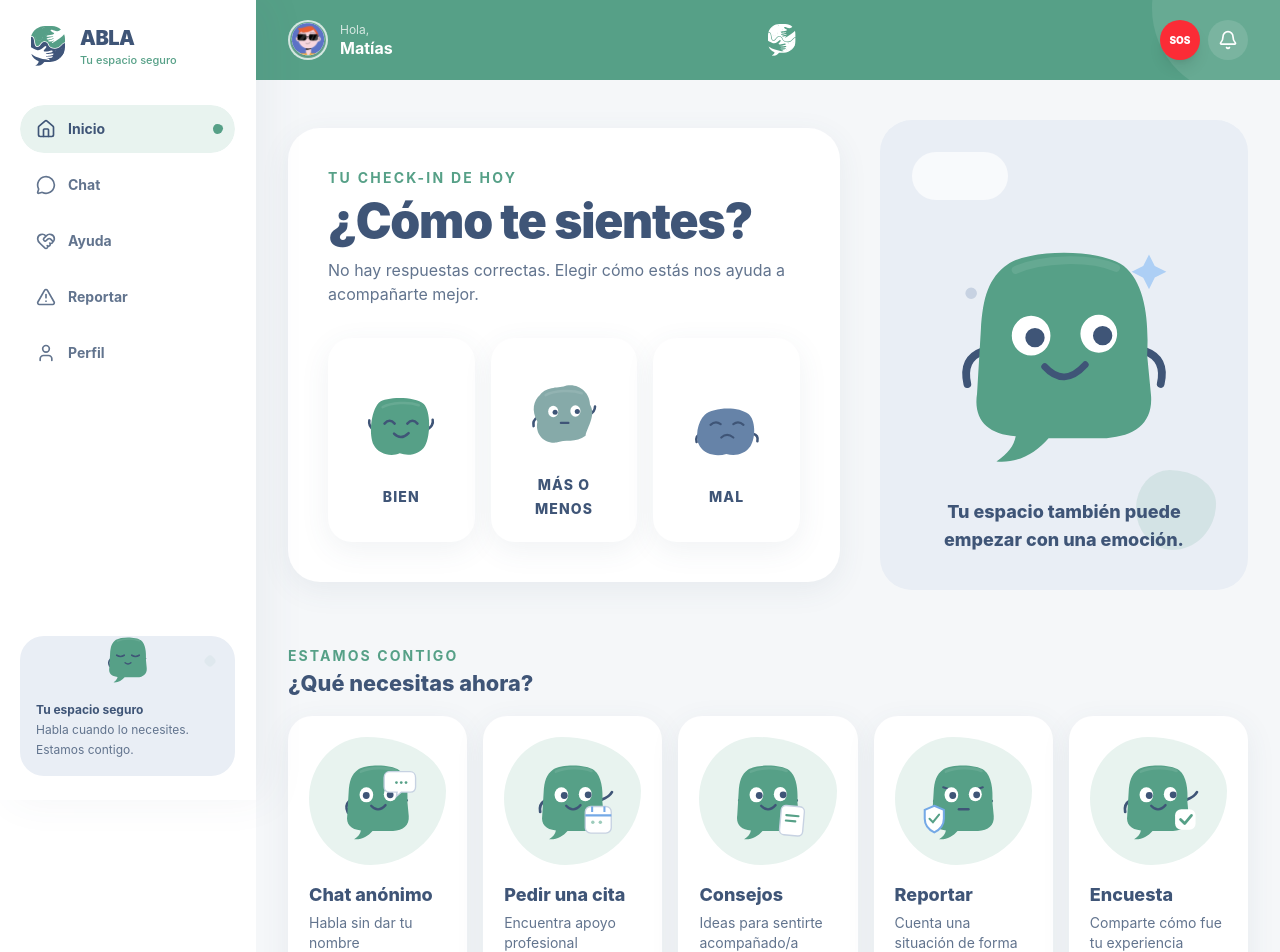
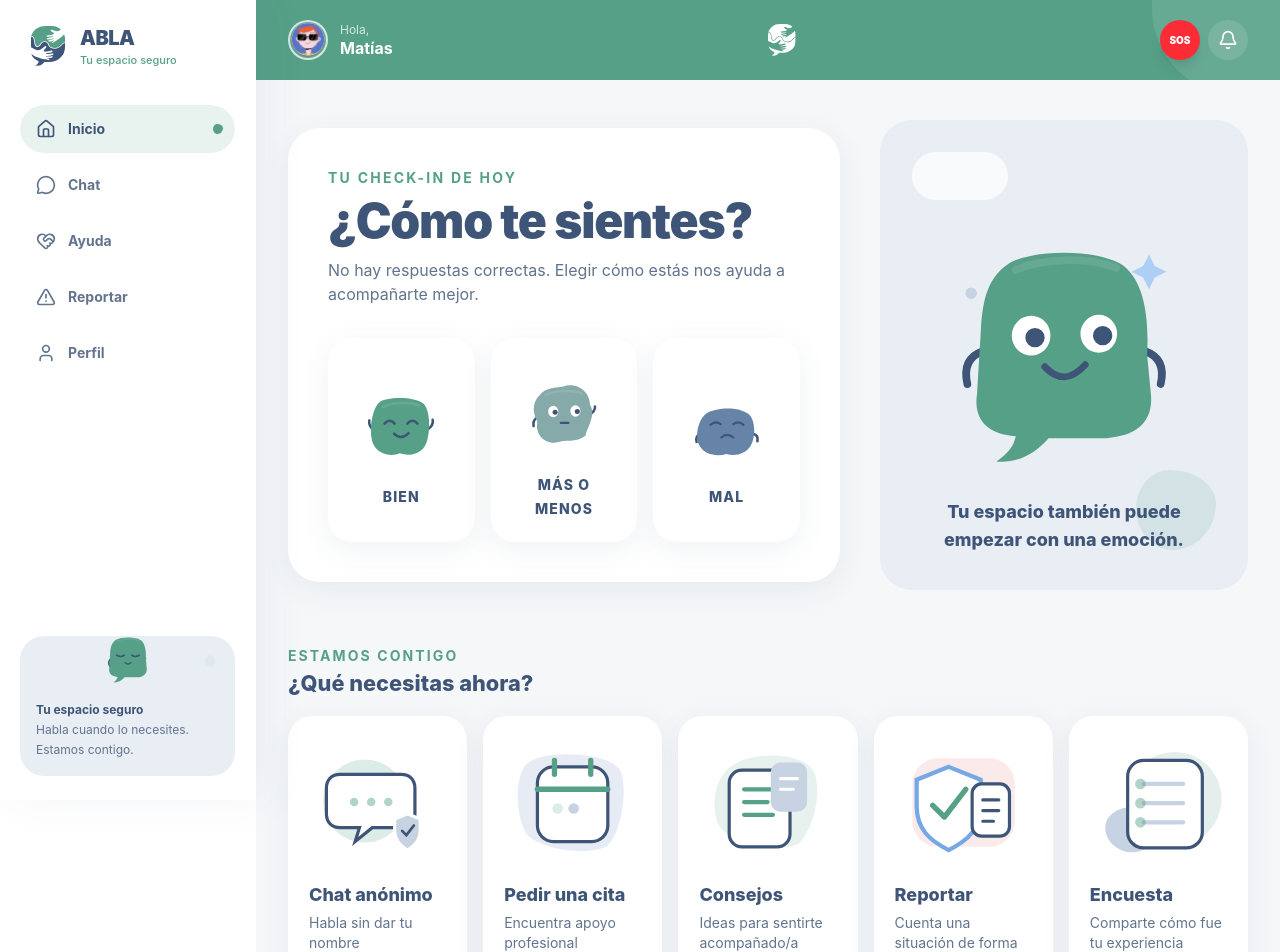
Before and after one commit to leandrodesignux-ux/ABLA-APP, a React (Vite) app: page /home in a window 1280 px wide. Shown: the top 952 px of the page. Built offline with nearby package versions, Linux system fonts and the light colour scheme.

Commit message:
feat: replace home companions with expressive action icons

```diff
--- a/src/components/IllustratedActionCard.jsx
+++ b/src/components/IllustratedActionCard.jsx
@@ -11,7 +11,7 @@ export default function IllustratedActionCard({ to, title, description, scene, c
         to={to}
         className="group flex h-full min-h-40 items-center gap-4 overflow-hidden rounded-abla-card border border-white/70 bg-white p-5 shadow-abla-card transition-shadow hover:shadow-abla-float focus-visible:outline-none focus-visible:ring-3 focus-visible:ring-abla-green/30 md:flex-col md:items-start"
       >
-        <motion.div variants={{ idle: { scale: 1 }, hover: { scale: reducedMotion ? 1 : 1.015 }, tap: motionIfAllowed(reducedMotion, ablaMotion.press) }} className="relative grid h-24 w-24 shrink-0 place-items-center overflow-hidden rounded-abla-blob bg-abla-green-soft md:h-32 md:w-full">
+        <motion.div variants={{ idle: { scale: 1 }, hover: { scale: reducedMotion ? 1 : 1.015 }, tap: motionIfAllowed(reducedMotion, ablaMotion.press) }} className="relative grid h-24 w-24 shrink-0 place-items-center md:h-32 md:w-full">
           {scene || <AblaCompanion mood="happy" pose="supporting" size="md" />}
         </motion.div>
         <div>
--- /dev/null
+++ b/src/components/actions/ActionIllustration.jsx
@@ -0,0 +1,68 @@
+import { motion, useReducedMotion } from 'framer-motion'
+
+const ink = '#3F5577'
+const green = '#56A087'
+const greenSoft = '#DCECE7'
+const blueSoft = '#C7D2E2'
+
+const calm = (reducedMotion, hover, tap = { scale: .97 }) => ({ idle: {}, hover: reducedMotion ? {} : hover, tap: reducedMotion ? {} : tap })
+
+function ChatIllustration({ reducedMotion }) {
+  return <>
+    <circle cx="48" cy="60" r="39" fill={greenSoft} />
+    <motion.g variants={calm(reducedMotion, { y: -4, scale: 1.025 })} style={{ transformOrigin: '54px 55px' }}>
+      <path d="M25 35h57c8 0 13 5 13 13v24c0 8-5 13-13 13H55L39 98l4-13H25c-8 0-13-5-13-13V48c0-8 5-13 13-13Z" fill="white" stroke={ink} strokeWidth="3" />
+      <motion.g variants={{ idle: { opacity: .45 }, hover: { opacity: 1 } }} fill={green}><circle cx="38" cy="61" r="4" /><circle cx="54" cy="61" r="4" /><circle cx="70" cy="61" r="4" /></motion.g>
+    </motion.g>
+    <g transform="translate(75 71)"><path d="M13 1 25 6v11c0 9-5 14-12 18C6 31 1 26 1 17V6L13 1Z" fill={blueSoft} stroke="white" strokeWidth="3" /><path d="m8 17 4 4 7-9" fill="none" stroke={ink} strokeWidth="2.5" strokeLinecap="round" /></g>
+  </>
+}
+
+function AppointmentIllustration({ reducedMotion }) {
+  return <>
+    <path d="M16 26C29 12 88 13 103 29C113 41 107 92 91 103C73 112 28 105 17 91C7 76 5 40 16 26Z" fill="#E7ECF4" />
+    <motion.g variants={calm(reducedMotion, { scale: 1.045, y: -3 })} style={{ transformOrigin: '60px 63px' }}>
+      <rect x="27" y="28" width="66" height="70" rx="15" fill="white" stroke={ink} strokeWidth="3" />
+      <path d="M27 49h66M43 22v13M77 22v13" stroke={green} strokeWidth="5" strokeLinecap="round" />
+      <circle cx="46" cy="67" r="5" fill={greenSoft} /><circle cx="61" cy="67" r="5" fill={blueSoft} />
+      <motion.path variants={{ idle: { pathLength: 0, opacity: 0 }, hover: { pathLength: 1, opacity: 1 } }} d="m70 81 5 5 10-13" fill="none" stroke={green} strokeWidth="4" strokeLinecap="round" strokeLinejoin="round" />
+    </motion.g>
+  </>
+}
+
+function AdviceIllustration({ reducedMotion }) {
+  return <>
+    <path d="M20 33C31 16 83 10 101 29C112 42 106 83 89 100C72 109 27 101 15 84C7 70 9 46 20 33Z" fill="#E7F1EE" />
+    <motion.g variants={calm(reducedMotion, { rotate: -4, y: -2 })} style={{ transformOrigin: '48px 62px' }}><rect x="24" y="31" width="57" height="72" rx="12" fill="white" stroke={ink} strokeWidth="3" /><path d="M38 49h29M38 61h22M38 73h27" stroke={green} strokeWidth="4" strokeLinecap="round" /></motion.g>
+    <motion.g variants={calm(reducedMotion, { rotate: 5, x: 3 })} style={{ transformOrigin: '78px 58px' }}><rect x="63" y="24" width="34" height="46" rx="9" fill={blueSoft} /><path d="M72 39h16M72 49h12" stroke="white" strokeWidth="3" strokeLinecap="round" /></motion.g>
+  </>
+}
+
+function ReportIllustration({ reducedMotion }) {
+  return <>
+    <rect x="12" y="20" width="96" height="83" rx="24" fill="#FBEAEA" />
+    <motion.g variants={calm(reducedMotion, { y: -4 })}>
+      <path d="M46 28 76 40v25c0 21-12 32-30 41C28 97 16 86 16 65V40l30-12Z" fill="white" stroke="#75A9E6" strokeWidth="4" />
+      <path d="m31 64 11 11 20-26" fill="none" stroke={green} strokeWidth="5" strokeLinecap="round" strokeLinejoin="round" />
+    </motion.g>
+    <motion.g variants={calm(reducedMotion, { x: 3, rotate: 2 })} style={{ transformOrigin: '84px 68px' }}><rect x="68" y="44" width="35" height="49" rx="9" fill="white" stroke={ink} strokeWidth="3" /><path d="M78 59h15M78 69h15M78 79h10" stroke={ink} strokeWidth="3" strokeLinecap="round" /></motion.g>
+  </>
+}
+
+function SurveyIllustration({ reducedMotion }) {
+  return <>
+    <circle cx="75" cy="58" r="44" fill="#E3EEED" /><path d="M12 77C21 63 43 62 54 75C63 87 55 106 38 108C21 110 4 93 12 77Z" fill={blueSoft} />
+    <motion.g variants={calm(reducedMotion, { y: -3, rotate: 1.5 })} style={{ transformOrigin: '68px 61px' }}><rect x="31" y="22" width="70" height="82" rx="15" fill="white" stroke={ink} strokeWidth="3" /><path d="M46 44h37M46 62h37M46 80h37" stroke={blueSoft} strokeWidth="4" strokeLinecap="round" /><motion.g variants={{ idle: { opacity: .45 }, hover: { opacity: 1 }, tap: { opacity: 1 } }} fill={green}><circle cx="43" cy="44" r="5" /><circle cx="43" cy="62" r="5" /><circle cx="43" cy="80" r="5" /></motion.g><motion.path variants={{ idle: { opacity: 0 }, hover: { opacity: 1 } }} d="m78 91 5 5 10-13" fill="none" stroke={green} strokeWidth="4" strokeLinecap="round" /></motion.g>
+  </>
+}
+
+export default function ActionIllustration({ type = 'chat', className = '' }) {
+  const reducedMotion = useReducedMotion()
+  return <svg viewBox="0 0 120 120" className={className} aria-hidden="true">
+    {type === 'chat' && <ChatIllustration reducedMotion={reducedMotion} />}
+    {type === 'appointment' && <AppointmentIllustration reducedMotion={reducedMotion} />}
+    {type === 'advice' && <AdviceIllustration reducedMotion={reducedMotion} />}
+    {type === 'report' && <ReportIllustration reducedMotion={reducedMotion} />}
+    {type === 'survey' && <SurveyIllustration reducedMotion={reducedMotion} />}
+  </svg>
+}
--- a/src/pages/Home.jsx
+++ b/src/pages/Home.jsx
@@ -7,6 +7,7 @@ import PageTransition from '../components/PageTransition.jsx'
 import SvgImage from '../components/SvgImage.jsx'
 import AblaCompanion from '../components/companion/AblaCompanion.jsx'
 import MoodShape from '../components/mood/MoodShape.jsx'
+import ActionIllustration from '../components/actions/ActionIllustration.jsx'
 import { useAppContext } from '../context/AppContext.jsx'
 import { ablaMotion, motionIfAllowed } from '../design/motion.js'
 
@@ -17,11 +18,11 @@ const moodConfig = {
 }
 
 const quickActions = [
-  { title: 'Chat anónimo', description: 'Habla sin dar tu nombre', to: '/chat/anonimo', pose: 'listening', gaze: 'left', accessory: 'speech' },
-  { title: 'Pedir una cita', description: 'Encuentra apoyo profesional', to: '/ayuda/cita', pose: 'pointing', gaze: 'right', accessory: 'calendar' },
-  { title: 'Consejos', description: 'Ideas para sentirte acompañado/a', to: '/ayuda/consejos', pose: 'supporting', gaze: 'right', accessory: 'card' },
-  { title: 'Reportar', description: 'Cuenta una situación de forma segura', to: '/reportar', mood: 'focused', pose: 'protecting', gaze: 'center', accessory: 'shield', decorations: 'none' },
-  { title: 'Encuesta', description: 'Comparte cómo fue tu experiencia', to: '/encuesta', pose: 'pointing', gaze: 'right', accessory: 'check' },
+  { title: 'Chat anónimo', description: 'Habla sin dar tu nombre', to: '/chat/anonimo', illustration: 'chat' },
+  { title: 'Pedir una cita', description: 'Encuentra apoyo profesional', to: '/ayuda/cita', illustration: 'appointment' },
+  { title: 'Consejos', description: 'Ideas para sentirte acompañado/a', to: '/ayuda/consejos', illustration: 'advice' },
+  { title: 'Reportar', description: 'Cuenta una situación de forma segura', to: '/reportar', illustration: 'report' },
+  { title: 'Encuesta', description: 'Comparte cómo fue tu experiencia', to: '/encuesta', illustration: 'survey' },
 ]
 
 function EmotionOption({ value, selected, onSelect }) {
@@ -73,7 +74,7 @@ export default function Home() {
 
           <AnimatePresence>{moodHoy === 'MAL' && <motion.section variants={ablaMotion.pop} initial="hidden" animate="visible" exit="hidden" className="mt-6 rounded-abla-card border-2 border-red-200 bg-red-50 p-5 md:flex md:items-center md:justify-between md:gap-6 md:p-6" aria-live="polite"><div className="flex items-start gap-3"><AlertCircle className="mt-0.5 h-6 w-6 shrink-0 text-red-600" /><div><h2 className="text-lg font-black text-red-900">¿Necesitas ayuda ahora?</h2><p className="mt-1 text-sm leading-6 text-red-800">Si estás en peligro o necesitas contención, contacta a alguien inmediatamente.</p></div></div><div className="mt-4 grid grid-cols-2 gap-3 md:mt-0 md:min-w-72"><a href="tel:147" className="flex min-h-12 items-center justify-center gap-2 rounded-abla-control bg-red-600 px-4 text-sm font-bold text-white"><Phone className="h-4 w-4" />147</a><button type="button" onClick={() => navigate('/chat/anonimo')} className="min-h-12 rounded-abla-control border border-red-300 bg-white px-4 text-sm font-bold text-red-700">Hablar aquí</button></div></motion.section>}</AnimatePresence>
 
-          <section className="mt-10 md:mt-14"><div><p className="text-sm font-bold uppercase tracking-[.15em] text-abla-green">Estamos contigo</p><h2 className="abla-section-title mt-1">¿Qué necesitas ahora?</h2></div><div className="mt-5 grid grid-cols-1 gap-4 sm:grid-cols-2 lg:grid-cols-5">{quickActions.map(({ pose, gaze, accessory, mood, decorations, ...action }) => <IllustratedActionCard key={action.to} {...action} scene={<AblaCompanion mood={mood} pose={pose} gaze={gaze} accessory={accessory} decorations={decorations} size="md" />} />)}</div></section>
+          <section className="mt-10 md:mt-14"><div><p className="text-sm font-bold uppercase tracking-[.15em] text-abla-green">Estamos contigo</p><h2 className="abla-section-title mt-1">¿Qué necesitas ahora?</h2></div><div className="mt-5 grid grid-cols-1 gap-4 sm:grid-cols-2 lg:grid-cols-5">{quickActions.map(({ illustration, ...action }) => <IllustratedActionCard key={action.to} {...action} scene={<ActionIllustration type={illustration} className="h-full w-full" />} />)}</div></section>
         </main>
 
         <motion.button type="button" onClick={() => navigate('/chat')} whileTap={motionIfAllowed(reducedMotion, ablaMotion.press)} className="fixed bottom-20 left-1/2 z-30 flex min-h-12 -translate-x-1/2 items-center gap-2 rounded-full bg-abla-blue px-6 text-sm font-bold text-white shadow-abla-blue md:hidden" aria-label="Abrir opciones de chat"><MessageCircle className="h-5 w-5" />Chatear</motion.button>
```
